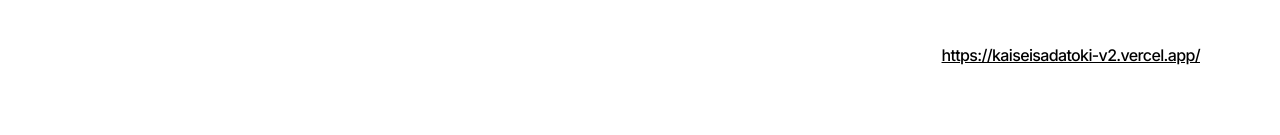
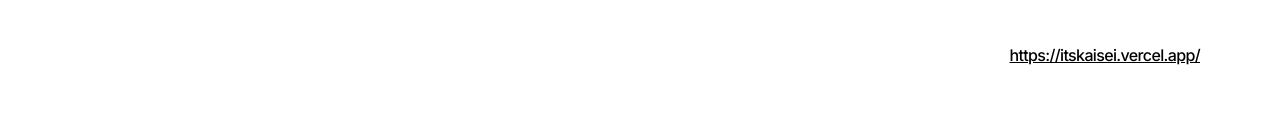
Before and after one commit to k-datacloud/portfolio-v2, a website: page portfolio-ver2.html in a window 1280 px wide. Shown: the part 1635-1770 px from the top of the page. Drawn offline with Linux system fonts and the light colour scheme.

Commit message:
Update URLs in meta tags and portfolio links; adjust max-width for showcase wrapper

```diff
--- a/portfolio-ver2.html
+++ b/portfolio-ver2.html
@@ -119,7 +119,7 @@
                                 <div class="dot"></div>
                                 <h3 class="p-single-showcase__title p-single-showcase__title--small" data-jp="公開" data-en="url">url</h3>
                             </div>
-                            <p class="p-single-showcase__text-link p-single-showcase__text--right"><a class="p-single-showcase__link" href="https://kaiseisadatoki-v2.vercel.app/" target="_blank">https://kaiseisadatoki-v2.vercel.app/</a></p>
+                            <p class="p-single-showcase__text-link p-single-showcase__text--right"><a class="p-single-showcase__link" href="https://itskaisei.vercel.app/" target="_blank">https://itskaisei.vercel.app/</a></p>
                         </div>
                     </div>
                 </div>
--- a/src/_single.scss
+++ b/src/_single.scss
@@ -36,6 +36,7 @@
 
     &__wrapper {
         width: 100%;
+        max-width: 1440px;
         margin: 0 auto;
         padding: calc(180/16 * 1rem) 20px calc(160/16 * 1rem);
 
```
Also changed, not shown: index.html (+1 -1 lines), dist/style.css, 1 other file.
